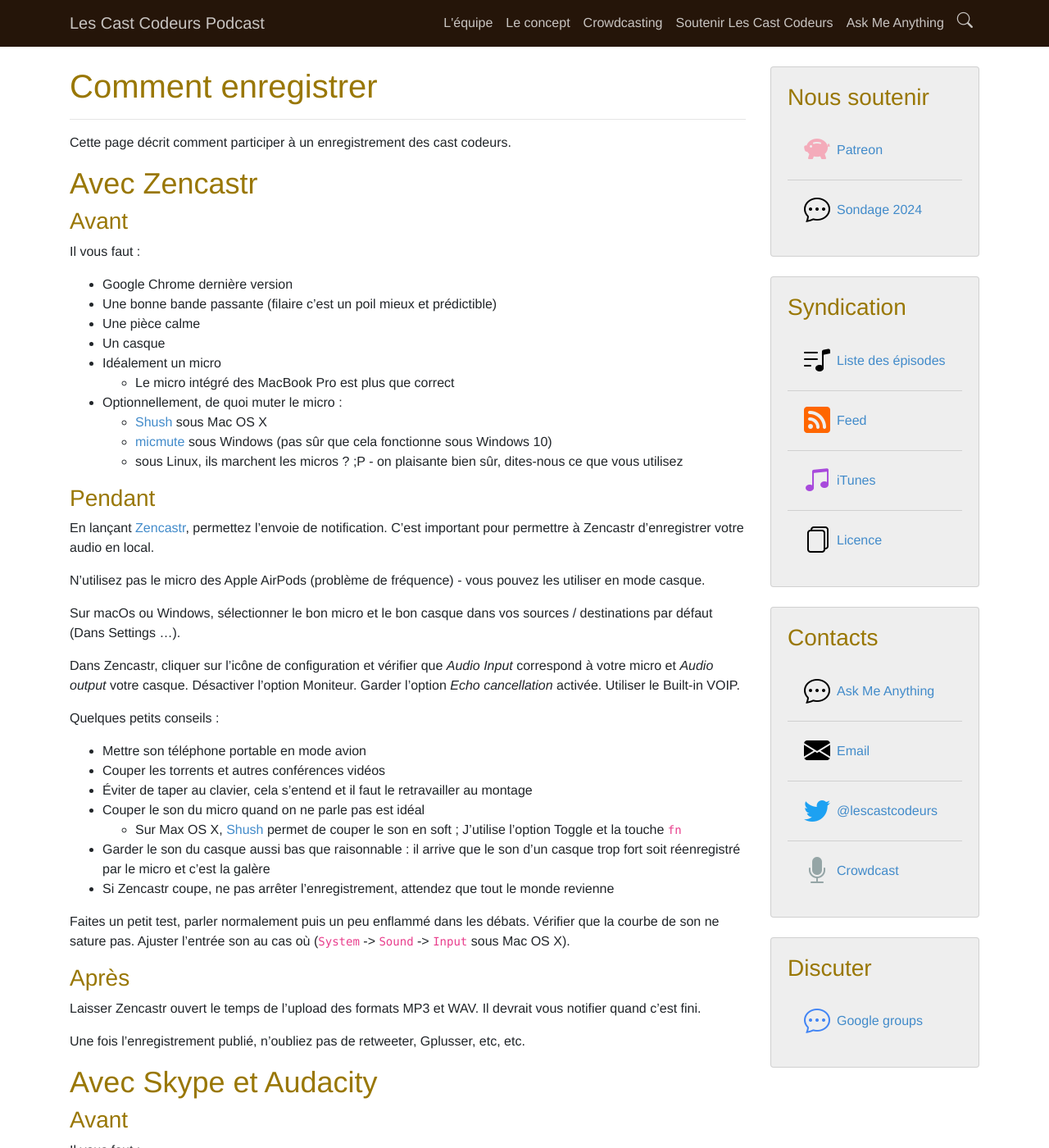
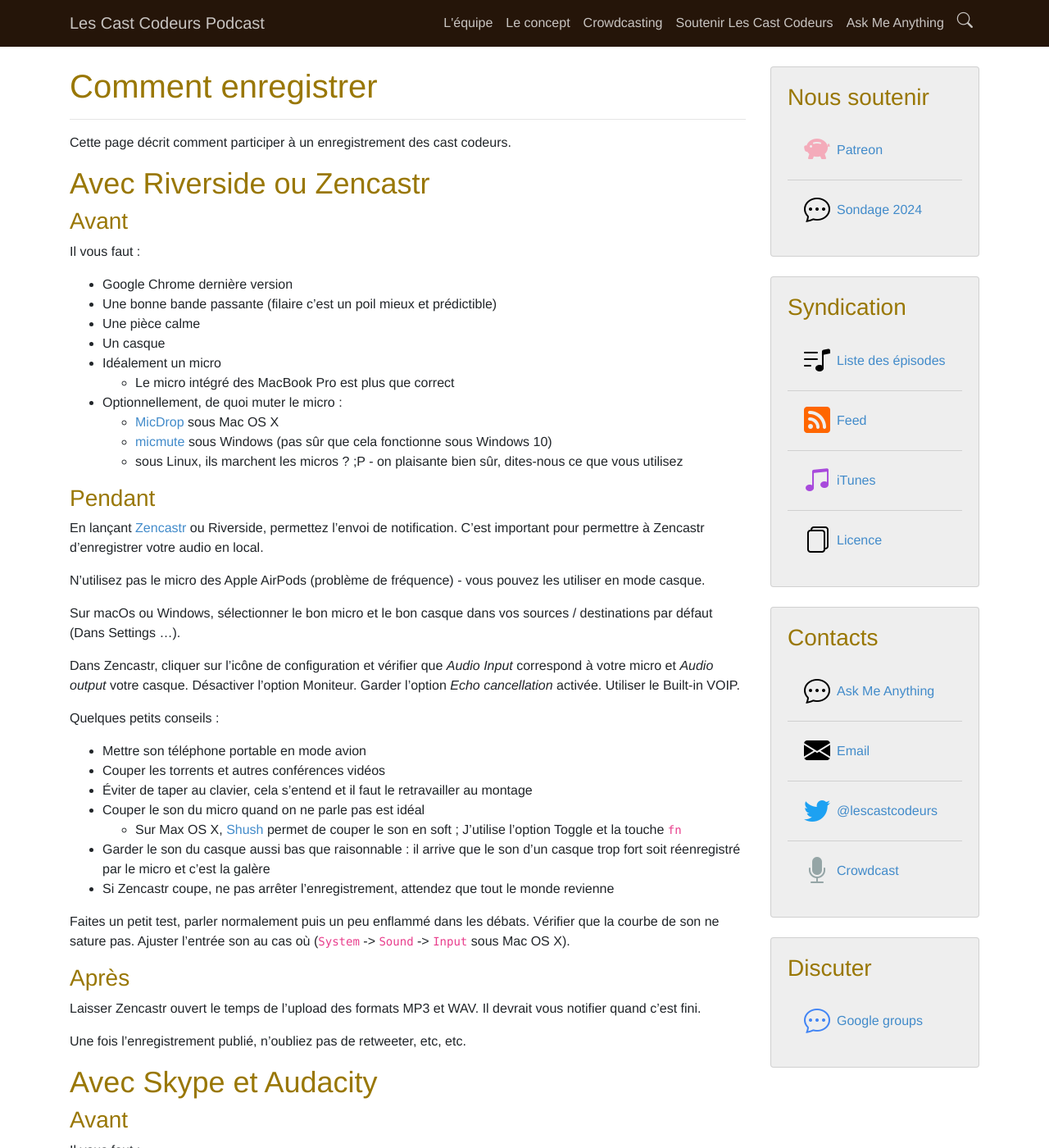
Before and after one commit to lescastcodeurs/lescastcodeurs.com, a Jekyll site: the page built from enregistrer.md, in a window 1280 px wide and 1400 px high. Shown: the whole window at 82% size. Built offline with Jekyll 4.4.1, drawn with Linux system fonts in a browser that asks for light colours.

Commit message:
Add micdrop

```diff
--- a/enregistrer.md
+++ b/enregistrer.md
@@ -5,7 +5,7 @@ layout: page
 
 Cette page décrit comment participer à un enregistrement des cast codeurs.
 
-## Avec Zencastr
+## Avec Riverside ou Zencastr
 
 ### Avant
 
@@ -18,13 +18,13 @@ Il vous faut :
 * Idéalement un micro
     * Le micro intégré des MacBook Pro est plus que correct
 * Optionnellement, de quoi muter le micro :
-    * [Shush](https://itunes.apple.com/us/app/shush-microphone-manager/id496437906?mt=12) sous Mac OS X
+    * [MicDrop](https://getmicdrop.com/) sous Mac OS X
     * [micmute](https://sourceforge.net/projects/micmute/) sous Windows (pas sûr que cela fonctionne sous Windows 10)
     * sous Linux, ils marchent les micros ? ;P - on plaisante bien sûr, dites-nous ce que vous utilisez
 
 ### Pendant
 
-En lançant [Zencastr](https://zencastr.com/), permettez l'envoie de notification.
+En lançant [Zencastr](https://zencastr.com/) ou Riverside, permettez l'envoi de notification.
 C'est important pour permettre à Zencastr d'enregistrer votre audio en local.
 
 N'utilisez pas le micro des Apple AirPods (problème de fréquence) - vous pouvez les utiliser en mode casque.
@@ -54,7 +54,7 @@ Ajuster l'entrée son au cas où (`System` -> `Sound` -> `Input` sous Mac OS X).
 
 Laisser Zencastr ouvert le temps de l'upload des formats MP3 et WAV. Il devrait vous notifier quand c'est fini.
 
-Une fois l'enregistrement publié, n'oubliez pas de retweeter, Gplusser, etc, etc.
+Une fois l'enregistrement publié, n'oubliez pas de retweeter, etc, etc.
 
 ## Avec Skype et Audacity
 
```
